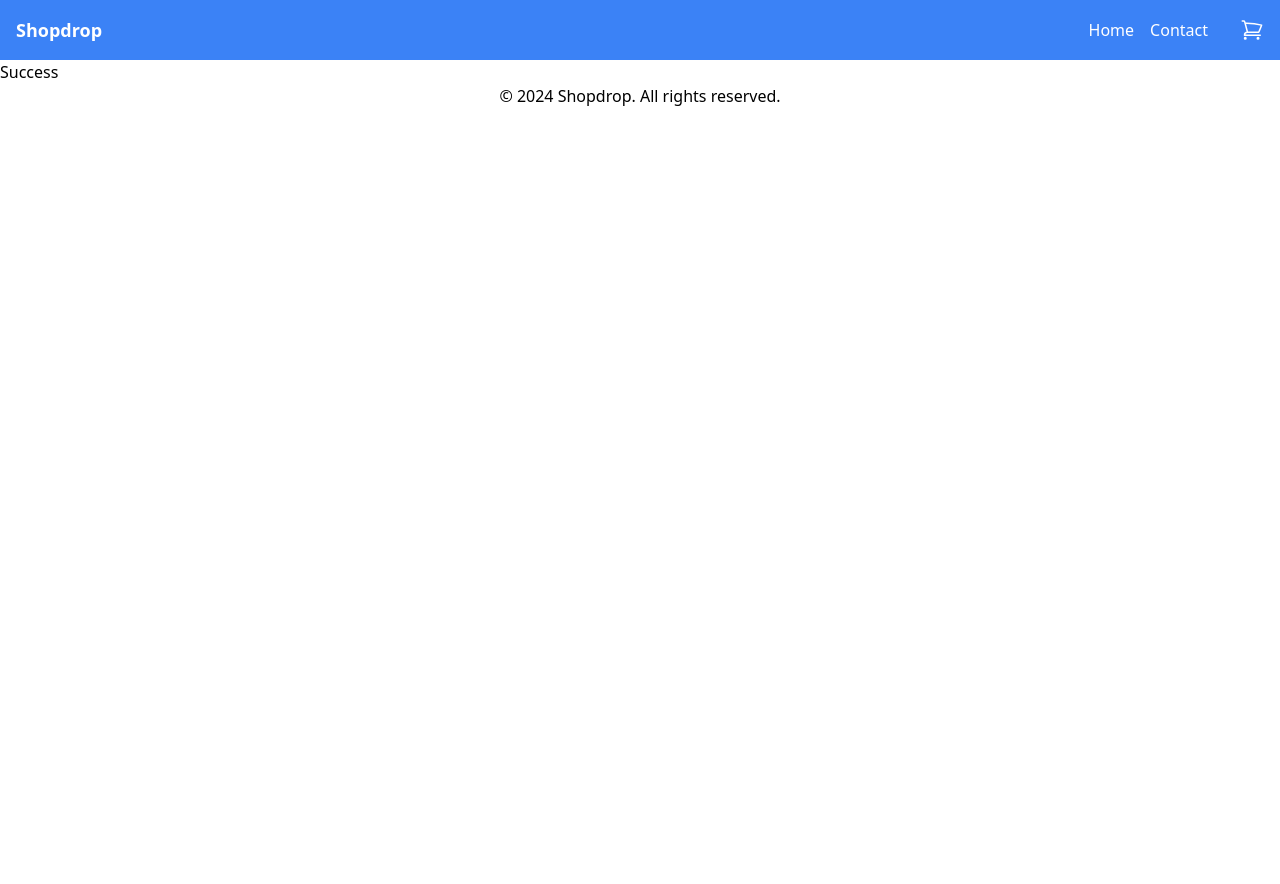
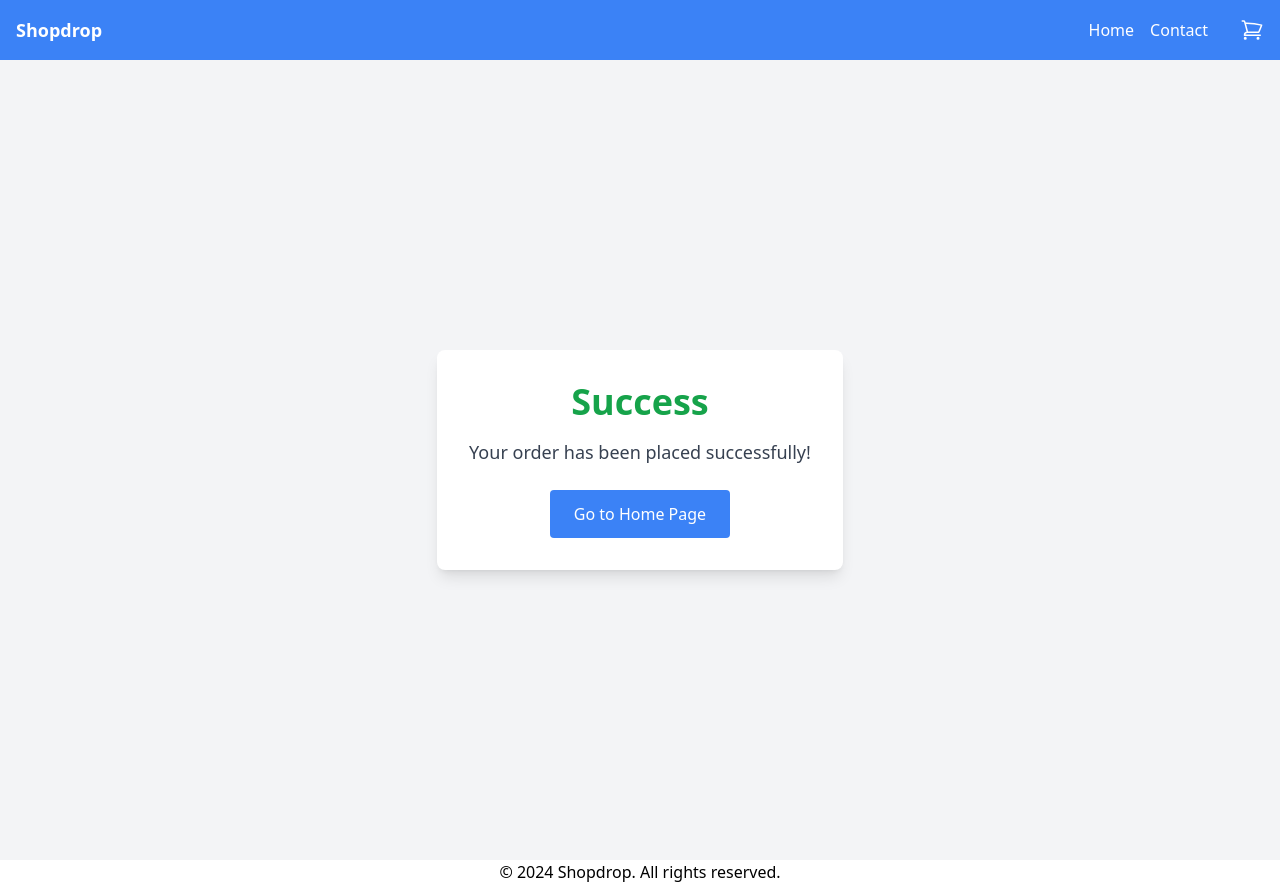
Before and after one commit to Zaracki/React-ecom, a React (Vite) app: page /CheckoutSuccess in a window 1280 px wide. Before the commit the page ends 800 px from the top, so only its background shows below. Built offline with nearby package versions, Linux system fonts and the light colour scheme.

Commit message:
Styled successpage
styled and added return to home button

```diff
--- a/src/pages/CheckoutSuccess.jsx
+++ b/src/pages/CheckoutSuccess.jsx
@@ -1,5 +1,18 @@
+import React from 'react';
+import { Link } from 'react-router-dom';
+
 export function CheckoutSuccess() {
+
   return (
-    <h1>Success</h1>
-  )
+    <div className="flex flex-col items-center justify-center min-h-screen bg-gray-100">
+      <div className="bg-white p-8 rounded-lg shadow-lg text-center">
+        <h1 className="text-4xl font-bold text-green-600 mb-4">Success</h1>
+        <p className="text-lg text-gray-700 mb-6">Your order has been placed successfully!</p>
+        <Link to={`/`}>
+          <button className="px-6 py-3 bg-blue-500 text-white px-4 py-2 rounded hover:bg-blue-700"> Go to Home Page </button>
+        </Link>
+
+      </div>
+    </div>
+  );
 }
```
